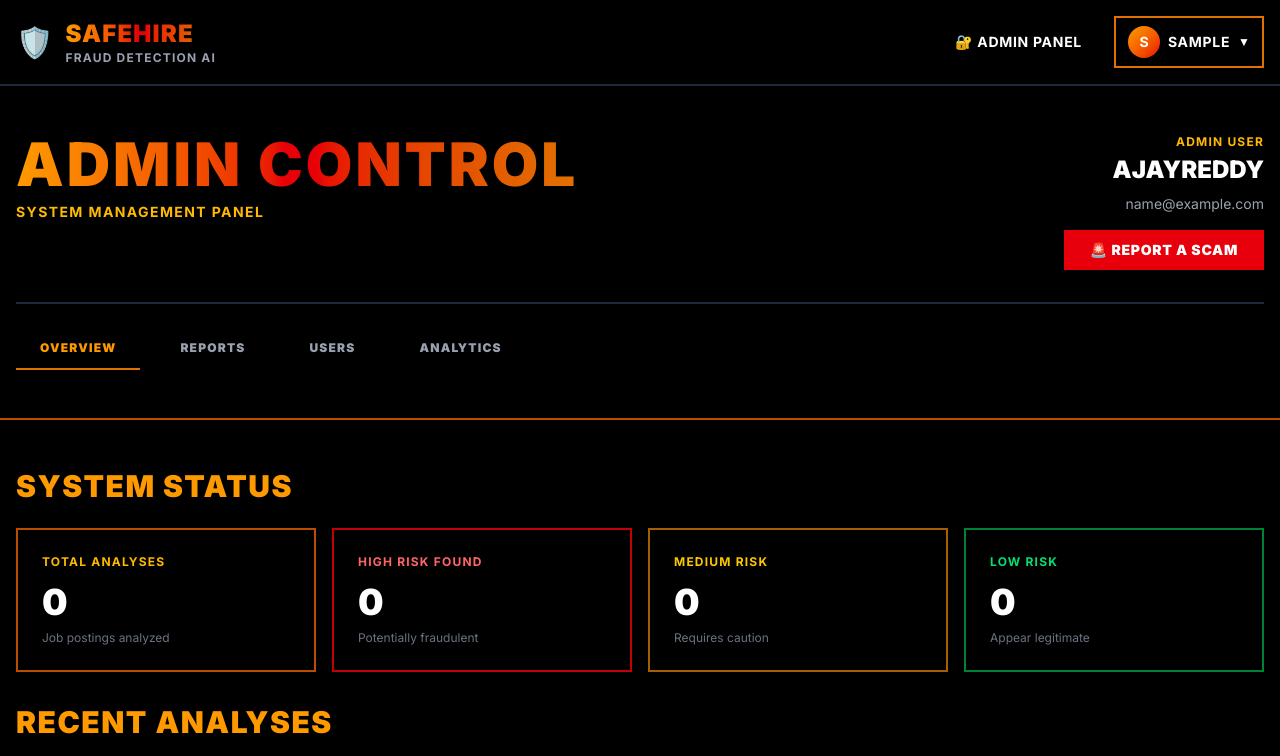
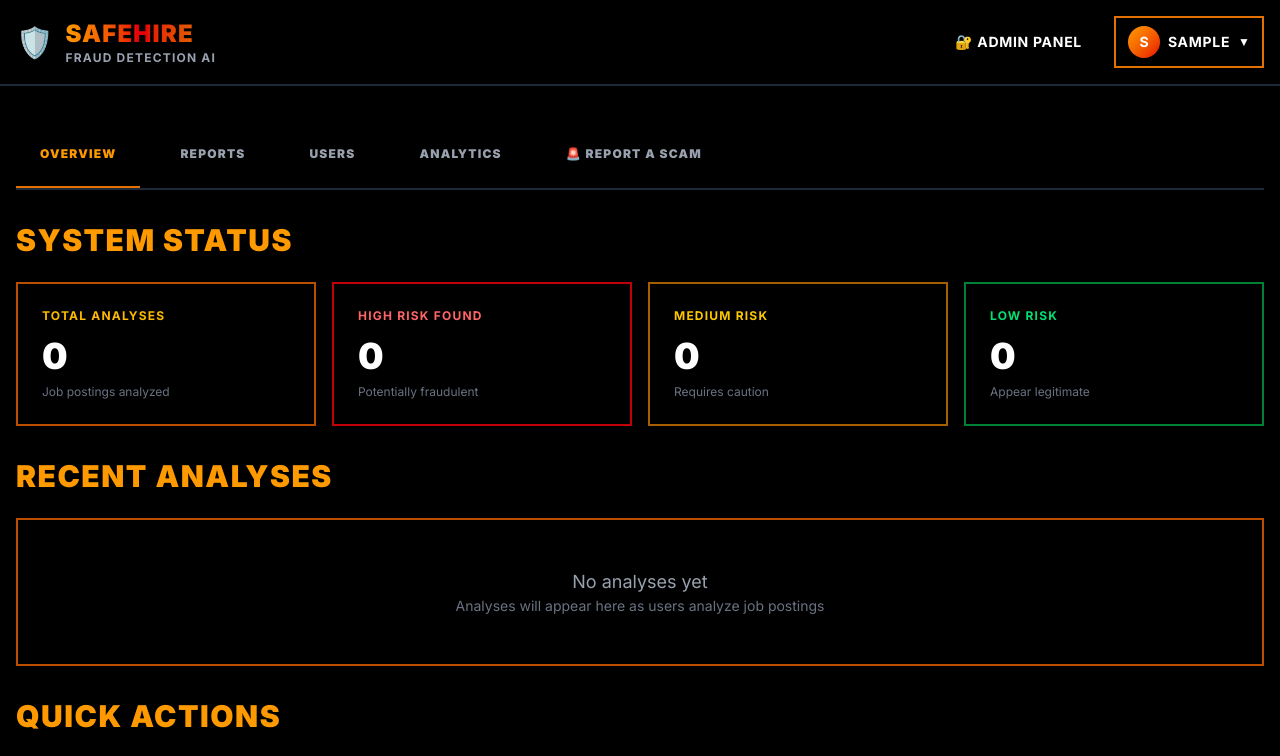
Before and after one commit to ajayreddy510/scam-detection-platform, a Next.js app: page /admin/dashboard in a window 1280 px wide. Shown: the top 756 px of the page. Built offline with nearby package versions, Linux system fonts and the light colour scheme; sample sign-in values are in the browser's storage.

Commit message:
Update admin dashboard, navbar, and analysis features - finalize UI

```diff
--- a/src/app/admin/dashboard/page.tsx
+++ b/src/app/admin/dashboard/page.tsx
@@ -27,7 +27,11 @@ if (!loading && (!user || user.role !== 'admin')) {
     router.push('/auth/login');
   } else if (user && user.role === 'admin') {
     // Load all analyses
-    setAnalyses(getAllAnalyses().sort((a, b) => b.timestamp - a.timestamp));
+    const allAnalyses = getAllAnalyses().sort((a, b) => b.timestamp - a.timestamp);
+    console.log('👨‍💼 Admin panel loaded');
+    console.log('📊 Total analyses:', allAnalyses.length);
+    console.log('📋 All analyses:', allAnalyses);
+    setAnalyses(allAnalyses);
 
     // Load all users
     setUsers(getLocalUsers());
@@ -50,40 +54,15 @@ if (loading) {
 
   return (
     <div className="min-h-screen bg-black text-white pb-12">
-      {/* Header */}
-      <div className="border-b-2 border-amber-700 bg-black">
+      {/* Content */}
       <div className="max-w-7xl mx-auto px-4 py-12">
-          <div className="flex justify-between items-start mb-8">
-            <div>
-              <h1 className="text-6xl font-black uppercase tracking-wider mb-2">
-                <span className="bg-gradient-to-r from-amber-500 via-red-600 to-amber-600 bg-clip-text text-transparent">
-                  Admin Control
-                </span>
-              </h1>
-              <p className="text-amber-400 text-sm uppercase tracking-widest font-bold">System Management Panel</p>
-            </div>
-            <div className="text-right flex flex-col gap-4 items-end">
-              <div>
-                <p className="text-xs text-amber-400 uppercase tracking-widest font-bold mb-1">Admin User</p>
-                <p className="text-2xl font-black uppercase">AJAYREDDY</p>
-                <p className="text-gray-400 text-sm mt-2">{user.email?.toLowerCase()}</p>
-              </div>
-              <button
-                onClick={() => setActiveTab('report-scam')}
-                className="px-6 py-2 bg-red-600 hover:bg-red-500 text-white font-black text-sm uppercase tracking-wider border-2 border-red-600 transition-all"
-              >
-                🚨 Report a Scam
-              </button>
-            </div>
-          </div>
-
         {/* Tabs */}
-          <div className="flex gap-4 border-t-2 border-gray-800 pt-6">
-            {['overview', 'reports', 'users', 'analytics'].map((tab) => (
+        <div className="flex gap-4 border-b-2 border-gray-800 pb-6 mb-8">
+          {['overview', 'reports', 'users', 'analytics', 'report-scam'].map((tab) => (
             <button
               key={tab}
               onClick={() => setActiveTab(tab)}
-                className={`px-6 py-3 font-black text-xs uppercase tracking-widest border-b-2 transition-all ${
+              className={`px-6 py-3 font-black text-xs uppercase tracking-widest border-b-2 transition-all -mb-6 pb-6 ${
                 activeTab === tab
                   ? 'border-amber-600 text-amber-500'
                   : 'border-transparent text-gray-400 hover:text-amber-400'
@@ -93,14 +72,11 @@ if (loading) {
               {tab === 'reports' && 'Reports'}
               {tab === 'users' && 'Users'}
               {tab === 'analytics' && 'Analytics'}
+              {tab === 'report-scam' && '🚨 Report a Scam'}
             </button>
           ))}
         </div>
-        </div>
-      </div>
 
-      {/* Content */}
-      <div className="max-w-7xl mx-auto px-4 py-12">
         {/* Overview Tab */}
         {activeTab === 'overview' && (
           <div className="space-y-8">
--- a/src/app/analyze/page.tsx
+++ b/src/app/analyze/page.tsx
@@ -238,8 +238,9 @@ export default function AnalyzePage() {
           : 'No major red flags detected. Job posting appears legitimate.'
       );
 
-      // Save analysis to history
-      saveAnalysis(
+      // Save analysis to history with error handling
+      try {
+        const savedAnalysis = saveAnalysis(
           user?.id || 'unknown',
           user?.name || 'Unknown User',
           jobPosting,
@@ -251,6 +252,10 @@ export default function AnalyzePage() {
             ? `Detected ${detectedFlags} potential red flags in this job posting.`
             : 'No major red flags detected. Job posting appears legitimate.'
         );
+        console.log('✅ Analysis saved:', savedAnalysis);
+      } catch (error) {
+        console.error('❌ Error saving analysis:', error);
+      }
 
       setLoading(false);
     }, 2000);
--- a/src/app/dashboard/page.tsx
+++ b/src/app/dashboard/page.tsx
@@ -21,6 +21,9 @@ export default function Dashboard() {
       router.push('/auth/login');
     } else if (user) {
       const userAnalyses = getUserAnalyses(user.id);
+      console.log('🔎 Dashboard loaded for user:', user.id);
+      console.log('📊 User analyses count:', userAnalyses.length);
+      console.log('📋 User analyses:', userAnalyses);
       setAnalyses(userAnalyses);
       applyFiltersAndSort(userAnalyses, 'all', 'high-to-low', '');
       setPageLoading(false);
--- a/src/components/ClientNavbar.tsx
+++ b/src/components/ClientNavbar.tsx
@@ -49,7 +49,7 @@ export default function ClientNavbar() {
               </Link>
               {user.role !== 'admin' && (
                 <Link href="/report" className="hover:text-amber-500 transition font-bold text-sm uppercase tracking-wider">
-                  🚨 Reports
+                  📋 My Reports
                 </Link>
               )}
             </>
--- a/src/lib/analysisHistory.ts
+++ b/src/lib/analysisHistory.ts
@@ -78,3 +78,30 @@ export function getAnalysisStats(analyses: Analysis[]) {
     lastAnalysis: analyses.length > 0 ? analyses[0].date : 'Never',
   };
 }
+
+// Debug and verification functions
+export function debugAnalysisData() {
+  if (typeof window === 'undefined') return null;
+  const data = localStorage.getItem(ANALYSES_KEY);
+  console.log('📊 Analysis Data in localStorage:', {
+    key: ANALYSES_KEY,
+    exists: !!data,
+    size: data?.length,
+    data: data ? JSON.parse(data) : [],
+  });
+  return data ? JSON.parse(data) : [];
+}
+
+export function verifyAnalysisData() {
+  const allAnalyses = getAllAnalyses();
+  console.log('✅ Total analyses:', allAnalyses.length);
+  console.log('📋 Analysis breakdown by user:');
+  const byUser = allAnalyses.reduce<Record<string, number>>((acc, a) => {
+    acc[a.userId] = (acc[a.userId] || 0) + 1;
+    return acc;
+  }, {});
+  Object.entries(byUser).forEach(([userId, count]) => {
+    console.log(`  - ${userId}: ${count} analysis(es)`);
+  });
+  return allAnalyses;
+}
```
Lines whose indentation alone changed are shown as unchanged.
